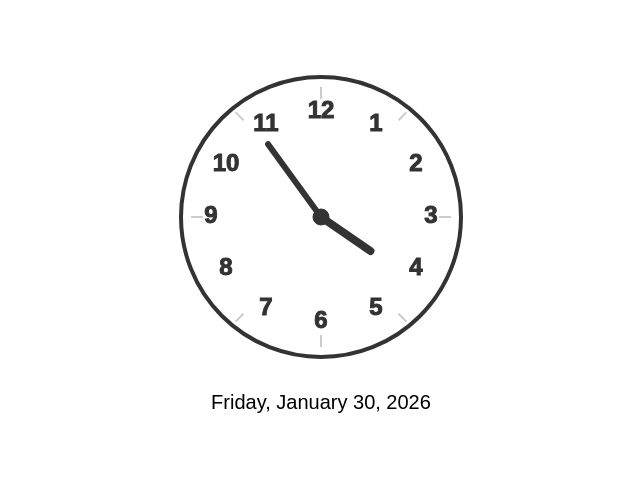
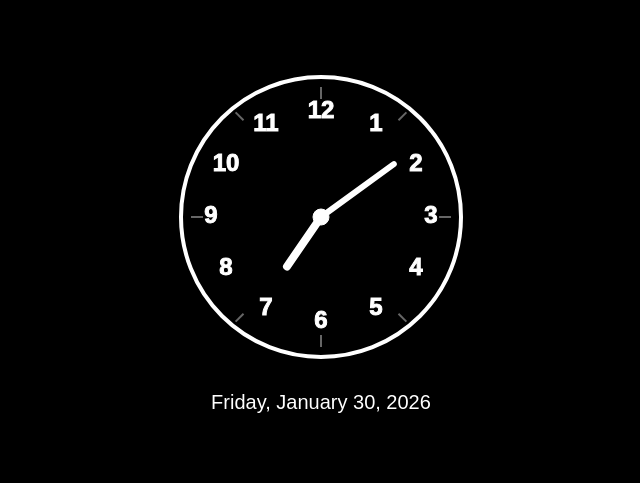
Before and after one commit to danroot/danielsclock, a plain HTML site: page index.html in a window 1280 px wide. Shown: the whole page, without its empty margins (79-719 px from the left). Drawn offline with Linux system fonts and the light colour scheme.

Commit message:
Refactor time calculation for Central Time Clock using Intl.DateTimeFormat for improved accuracy and readability

```diff
--- a/index.html
+++ b/index.html
@@ -117,16 +117,20 @@
             } else {
                 // Get current hour in Central Time
                 const now = new Date();
-                const centralTimeString = now.toLocaleString('en-US', { timeZone: 'America/Chicago' });
-                const centralTime = new Date(centralTimeString);
-                const hour = centralTime.getHours();
+                const formatter = new Intl.DateTimeFormat('en-US', {
+                    timeZone: 'America/Chicago',
+                    hour: 'numeric',
+                    hour12: false
+                });
+                const parts = formatter.formatToParts(now);
+                const hour = parseInt(parts.find(p => p.type === 'hour').value);
 
                 // 7pm (19:00) to 6am (6:00): light mode (black on white)
                 // 6am (6:00) to 7pm (19:00): dark mode (white on black)
                 if (hour >= 19 || hour < 6) {
+                    document.body.className = 'dark-mode';
+                } else {
                     document.body.className = 'light-mode';
-                } else {
-                    document.body.className = 'dark-mode';
                 }
             }
         }
@@ -134,16 +138,24 @@
         function updateClock() {
             const now = new Date();
 
-            // Get time in Central Time
-            const centralTimeString = now.toLocaleString('en-US', { timeZone: 'America/Chicago' });
-            const centralTime = new Date(centralTimeString);
+            // Get time in Central Time using proper formatter
+            const formatter = new Intl.DateTimeFormat('en-US', {
+                timeZone: 'America/Chicago',
+                hour: 'numeric',
+                minute: 'numeric',
+                hour12: false
+            });
 
-            const hours = centralTime.getHours() % 12;
-            const minutes = centralTime.getMinutes();
+            const parts = formatter.formatToParts(now);
+            const hourValue = parts.find(p => p.type === 'hour').value;
+            const minuteValue = parts.find(p => p.type === 'minute').value;
 
-            // Calculate angles
-            const minuteAngle = (minutes * 6) - 90; // 6 degrees per minute
-            const hourAngle = (hours * 30 + minutes * 0.5) - 90; // 30 degrees per hour
+            const hours = parseInt(hourValue) % 12;
+            const minutes = parseInt(minuteValue);
+
+            // Calculate angles (no offset needed - hands start at 12 o'clock)
+            const minuteAngle = minutes * 6; // 6 degrees per minute
+            const hourAngle = hours * 30 + minutes * 0.5; // 30 degrees per hour
 
             // Update hands
             document.getElementById('minute-hand').setAttribute('transform', `rotate(${minuteAngle} 150 150)`);
```
